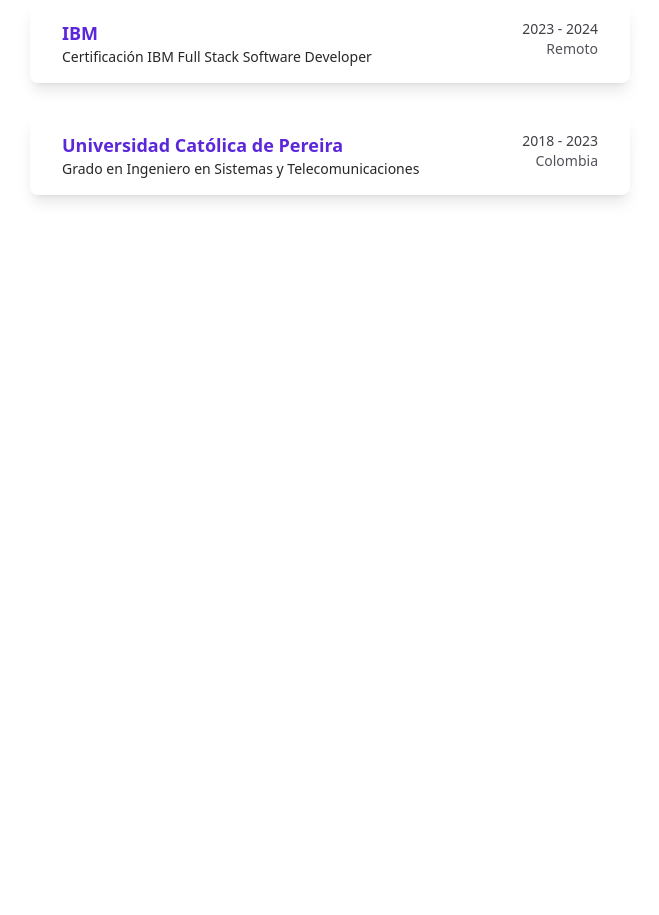
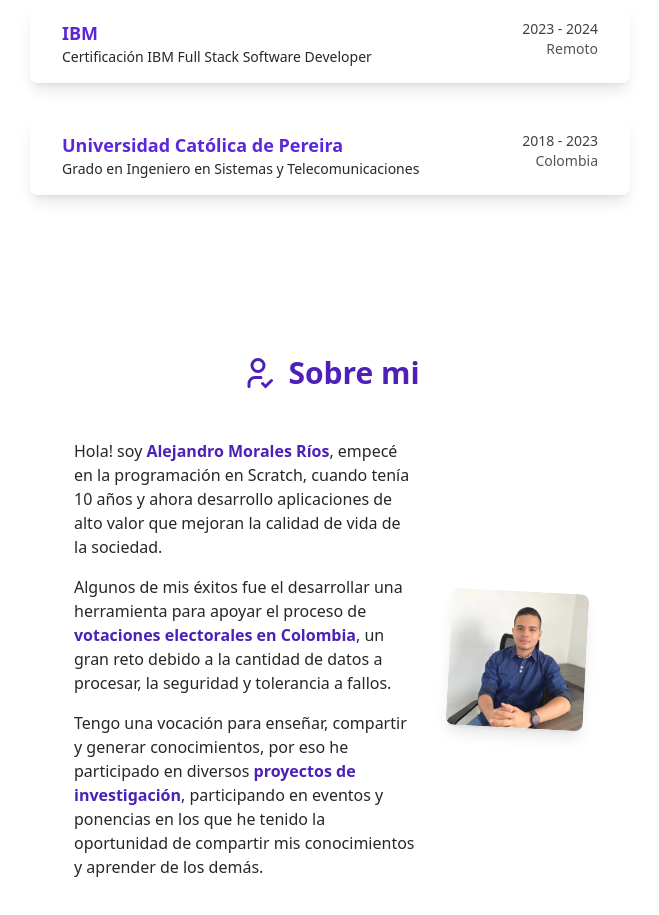
Before and after one commit to AlejandroMora15/astro-portfolio, an Astro site: page / in a window 1280 px wide. Shown: the part 1941-2856 px from the top of the page, without its empty margins (310-969 px from the left). Before the commit the page ends 2296 px from the top, so only its background shows below. Built offline with nearby package versions, Linux system fonts and the light colour scheme; Astro itself is replaced by a stand-in of ours.

Commit message:
Add About section to homepage

```diff
--- /dev/null
+++ b/src/components/About.astro
@@ -0,0 +1,46 @@
+---
+import { Image } from 'astro:assets';
+import AboutMeIcon from '../icons/AboutMeIcon.astro';
+---
+
+<section class='w-full'>
+  <div class='flex gap-3 justify-center items-center mb-12'>
+    <AboutMeIcon className='h-9 w-9 text-electric-violet-800' />
+    <h2
+      class='text-center text-2xl lg:text-3xl font-semibold text-electric-violet-800'
+    >
+      Sobre mi
+    </h2>
+  </div>
+  <div class='flex flex-col-reverse lg:flex-row gap-8 items-center'>
+    <div class='flex flex-col gap-4 text-zinc-800'>
+      <p>
+        Hola! soy <b class='text-electric-violet-800'>Alejandro Morales Ríos</b
+        >, empecé en la programación en Scratch, cuando tenía 10 años y ahora
+        desarrollo aplicaciones de alto valor que mejoran la calidad de vida de
+        la sociedad.
+      </p>
+      <p>
+        Algunos de mis éxitos fue el desarrollar una herramienta para apoyar el
+        proceso de <b class='text-electric-violet-800'
+          >votaciones electorales en Colombia</b
+        >, un gran reto debido a la cantidad de datos a procesar, la seguridad y
+        tolerancia a fallos.
+      </p>
+      <p>
+        Tengo una vocación para enseñar, compartir y generar conocimientos, por
+        eso he participado en diversos <b class='text-electric-violet-800'
+          >proyectos de investigación</b
+        >, participando en eventos y ponencias en los que he tenido la
+        oportunidad de compartir mis conocimientos y aprender de los demás.
+      </p>
+    </div>
+    <figcaption>
+      <img
+        src='me.webp'
+        alt='Desarrollador web'
+        class='w-56 lg:w-auto mt-8 lg:mt-0 rounded-lg rotate-3 shadow-lg'
+      />
+    </figcaption>
+  </div>
+</section>
--- /dev/null
+++ b/src/icons/AboutMeIcon.astro
@@ -0,0 +1,21 @@
+---
+interface Props {
+  className: string;
+}
+
+const { className } = Astro.props;
+---
+
+<svg
+  class={className}
+  viewBox='0 0 24 24'
+  stroke-width='2'
+  stroke='currentColor'
+  fill='none'
+  stroke-linecap='round'
+>
+  <path stroke='none' d='M0 0h24v24H0z' fill='none'></path>
+  <path d='M8 7a4 4 0 1 0 8 0a4 4 0 0 0 -8 0'></path>
+  <path d='M6 21v-2a4 4 0 0 1 4 -4h4'></path>
+  <path d='M15 19l2 2l4 -4'></path>
+</svg>
--- a/src/pages/index.astro
+++ b/src/pages/index.astro
@@ -3,6 +3,7 @@
 import Hero from '../components/Hero.astro';
 import Work from '../components/Work.astro';
 import Education from '../components/Education.astro';
+import About from '../components/About.astro';
 ---
 
 <Layout title='Alejandro Morales Ríos'>
@@ -10,5 +11,6 @@
     <Hero />
     <Work />
     <Education />
+    <About />
   </div>
 </Layout>
```
Also changed, not shown: public/me.webp (added).
